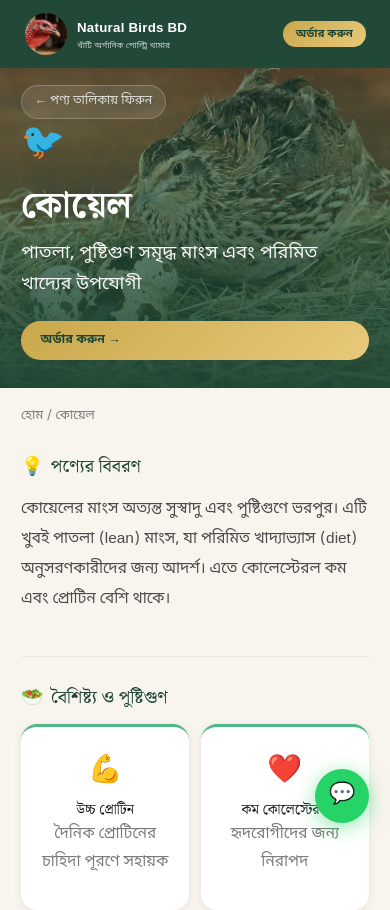
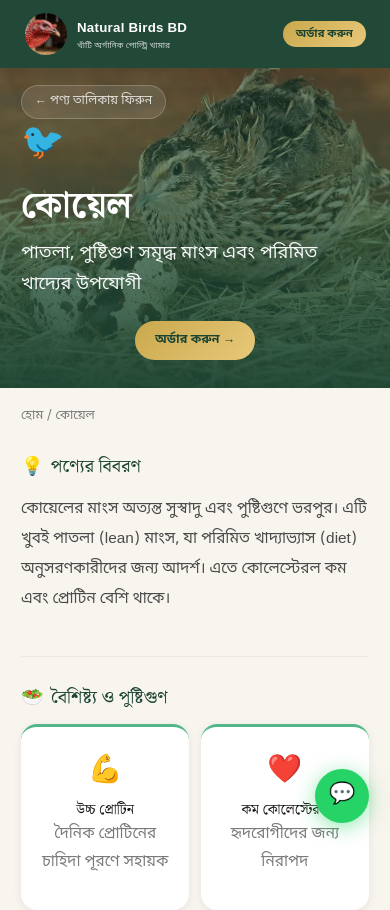
Before and after one commit to tanimomor/naturalbirdbd, a Next.js app: page /quail in a window 390 px wide. Shown: the top 910 px of the page. Built offline with nearby package versions, Linux system fonts and the light colour scheme; no server answers.

Commit message:
button fix

```diff
--- a/app/globals.css
+++ b/app/globals.css
@@ -1266,7 +1266,9 @@
             }
 
             .hero-cta-row {
-                flex-direction: column
+                flex-direction: column;
+                justify-content: center;
+                align-items: center;
             }
 
             .product-hero {
```
